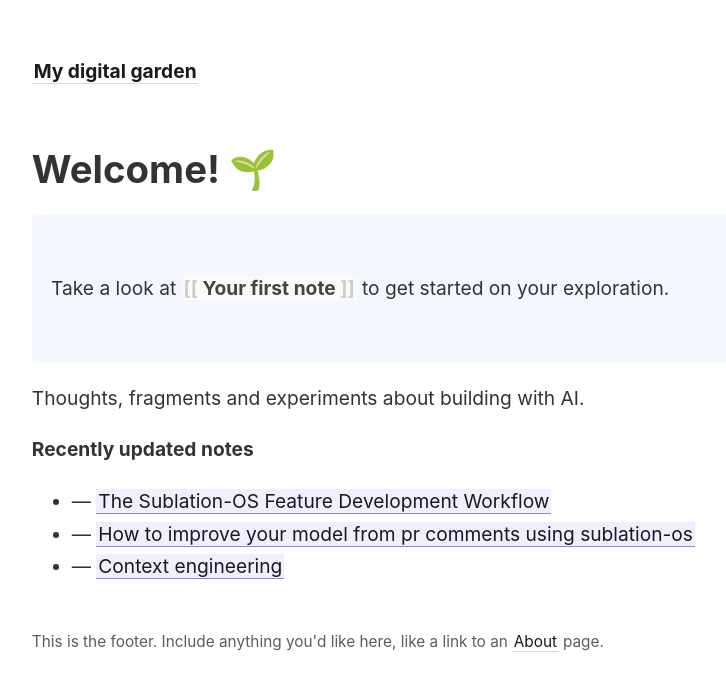
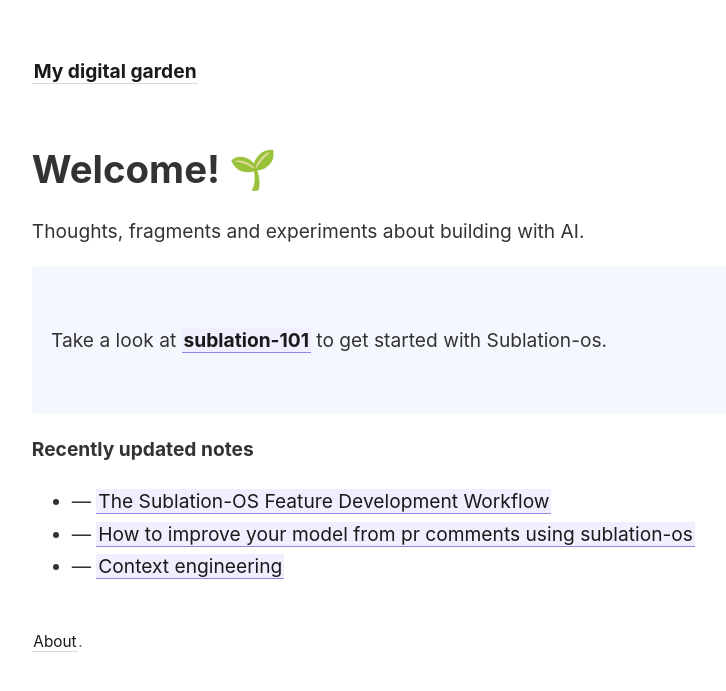
Before and after one commit to nicolosaullo/digital-garden, a Jekyll site: the page built from _pages/index.md, in a window 1280 px wide. Shown: the top 691 px of the page, without its empty margins (45-771 px from the left). Built offline with Jekyll 4.4.1, drawn with Linux system fonts in a browser that asks for light colours.

Commit message:
Update footer and index page content for clarity and consistency

```diff
--- a/_includes/footer.html
+++ b/_includes/footer.html
@@ -1 +1 @@
-This is the footer. Include anything you'd like here, like a link to an <a class="internal-link" href="{{ site.baseurl }}/about">About</a> page.
+<a class="internal-link" href="{{ site.baseurl }}/about">About</a>.
--- a/_pages/index.md
+++ b/_pages/index.md
@@ -7,11 +7,11 @@ permalink: /
 
 # Welcome! 🌱
 
+Thoughts, fragments and experiments about building with AI.
+
 <p style="padding: 3em 1em; background: #f5f7ff; border-radius: 4px;">
-  Take a look at <span style="font-weight: bold">[[Your first note]]</span> to get started on your exploration.
+  Take a look at <span style="font-weight: bold">[[sublation-101]]</span> to get started with Sublation-os.
 </p>
-
-Thoughts, fragments and experiments about building with AI.
 
 <strong>Recently updated notes</strong>
 
```
